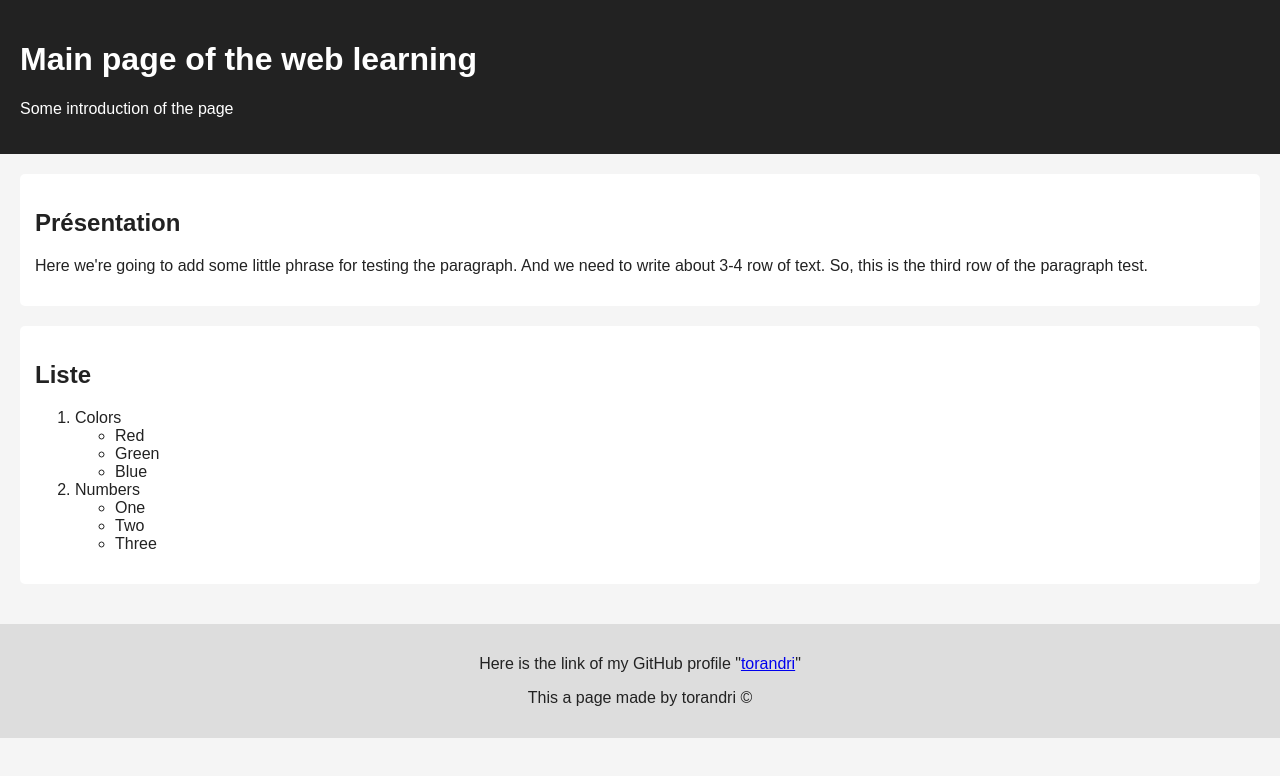
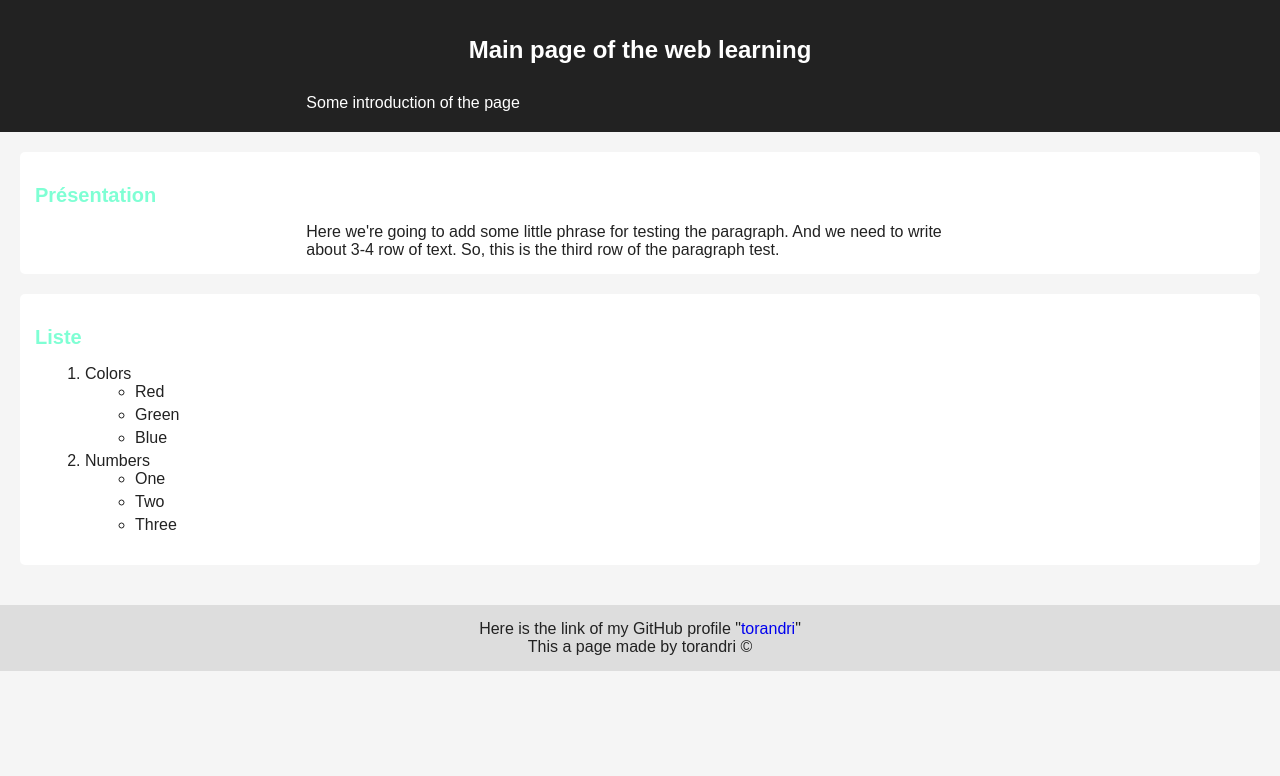
Before and after one commit to torandri/web-learning, a plain HTML site: page index.html in a window 1280 px wide. Drawn offline with Linux system fonts and the light colour scheme.

Commit message:
update: practicing CSS

```diff
--- a/style.css
+++ b/style.css
@@ -28,3 +28,36 @@ footer {
 	padding: 15px;
 	text-align: center;
 }
+
+h1 {
+	font-size: 150%; /* plus grande que le reste */
+	text-align: center; /* centré */
+	margin-bottom: 30px; /* avec un espace en bas */
+}
+
+h2 {
+	font-size: 125%; /* plus petit que le h1 */
+	color: aquamarine; /* avoir une couleur différente du texte normal */
+}
+
+p {
+	max-width: 75ch; /* avec une largeur maximale */
+	margin: 0 auto; /* être bien espacés vertivalement */
+}
+
+ol, ul {
+	padding-left: 50px; /* être légèrement décalées vers la droite */
+}
+
+li {
+	margin-bottom: 5px; /* avoir plus d'espace entre les items */
+}
+
+footer a {
+	text-decoration: none; /* ne doit pas être souligné */
+}
+
+footer a:hover {
+	color: aquamarine; /* doit changer de couleur au survol */
+	text-decoration: underline;
+}
```
Also changed, not shown: 1 other file.
